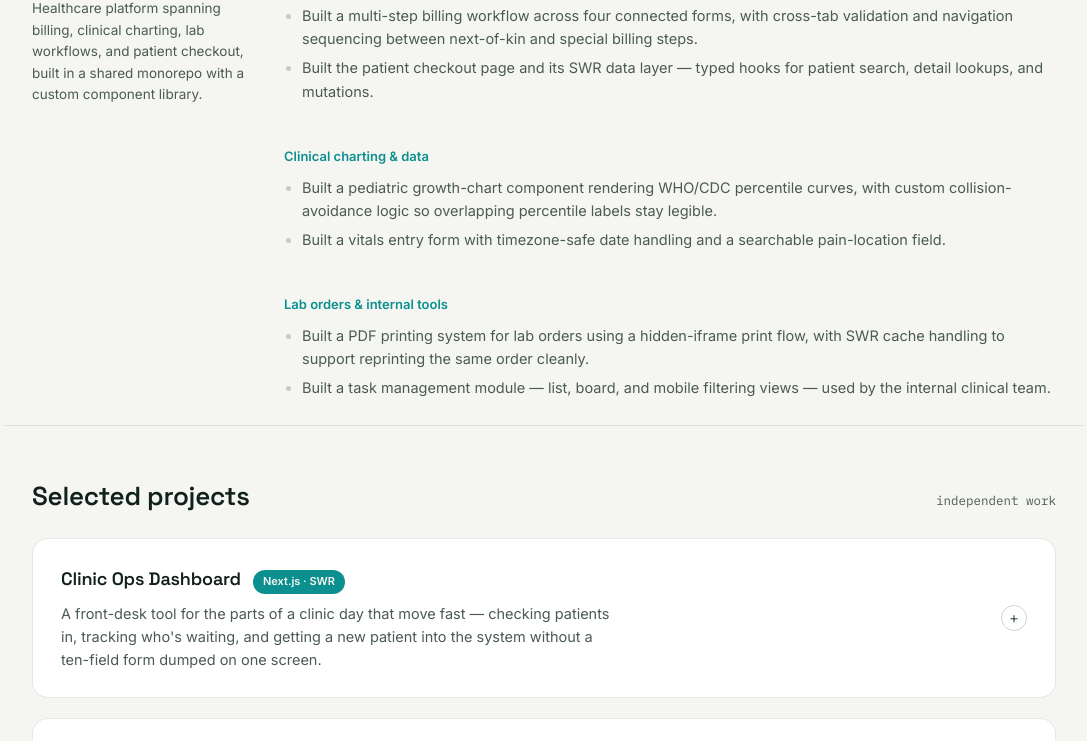
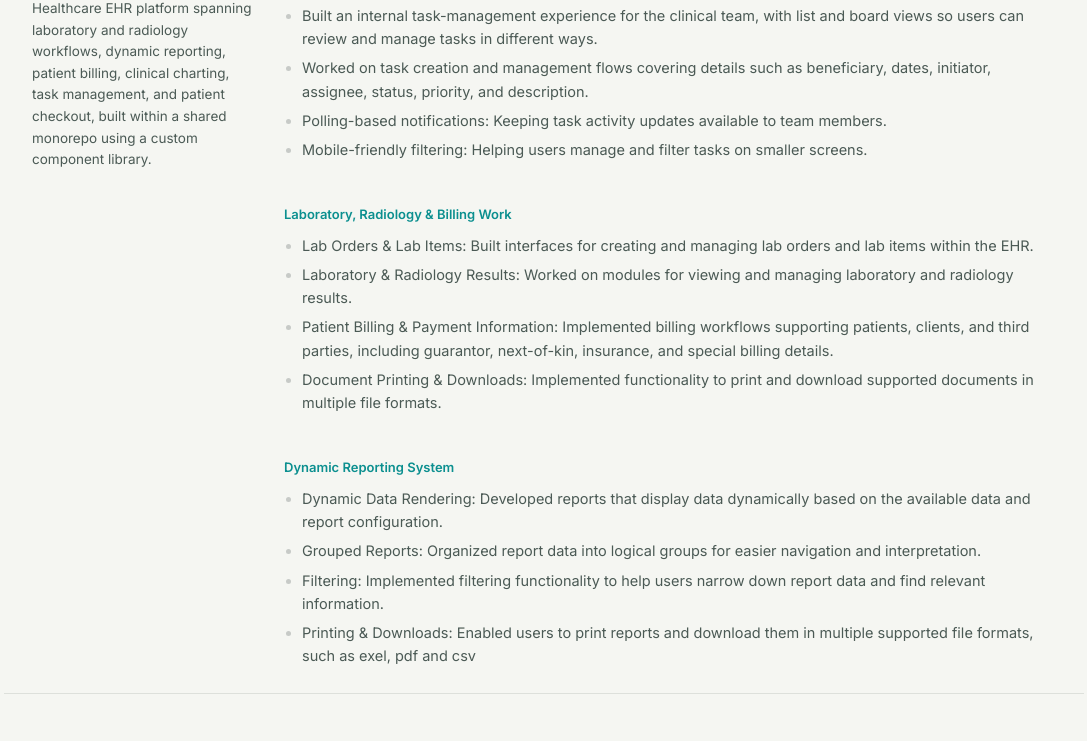
Before and after one commit to morayodev/New-portfolio, a plain HTML site: page index.html in a window 1280 px wide. Shown: the part 1331-2072 px from the top of the page, without its empty margins (96-1183 px from the left). Drawn offline with Linux system fonts and the light colour scheme.

Commit message:
added more details

```diff
--- a/index.html
+++ b/index.html
@@ -798,47 +798,55 @@
           <div class="work-role-meta">
             <h3>Frontend Engineer</h3>
             <p>
-              Healthcare platform spanning billing, clinical charting, lab workflows, and patient checkout, built in a
-              shared monorepo with a custom component library.
+     Healthcare EHR platform spanning laboratory and radiology workflows, dynamic reporting, patient billing, clinical charting, task management, and patient checkout, built within a shared monorepo using a custom component library.
             </p>
           </div>
           <div class="work-groups">
             <div class="work-group">
-              <p class="work-group-title">Billing &amp; checkout</p>
+              <p class="work-group-title">Task Management</p>
               <ul>
                 <li>
-                  Built a multi-step billing workflow across four connected forms, with cross-tab validation and
-                  navigation sequencing between next-of-kin and special billing steps.
+                  <!-- Built a multi-step billing workflow across four connected forms, with cross-tab validation and
+                  navigation sequencing between next-of-kin and special billing steps. -->
+
+                  Built an internal task-management experience for the clinical team, with list and board views so users can review and manage tasks in different ways.
                 </li>
                 <li>
-                  Built the patient checkout page and its SWR data layer — typed hooks for patient search, detail
-                  lookups, and mutations.
+        Worked on task creation and management flows covering details such as beneficiary, dates, initiator, assignee, status, priority, and description.
+
                 </li>
+                <li>Polling-based notifications: Keeping task activity updates available to team members.</li>
+                <li>Mobile-friendly filtering: Helping users manage and filter tasks on smaller screens.</li>
               </ul>
             </div>
             <div class="work-group">
-              <p class="work-group-title">Clinical charting &amp; data</p>
+              <p class="work-group-title">Laboratory, Radiology & Billing Work</p>
               <ul>
                 <li>
-                  Built a pediatric growth-chart component rendering WHO/CDC percentile curves, with custom
-                  collision-avoidance logic so overlapping percentile labels stay legible.
+              Lab Orders & Lab Items: Built interfaces for creating and managing lab orders and lab items within the EHR.
                 </li>
                 <li>
-                  Built a vitals entry form with timezone-safe date handling and a searchable pain-location field.
-                </li>
+Laboratory & Radiology Results: Worked on modules for viewing and managing laboratory and radiology results.                </li>
+<li>Patient Billing & Payment Information: Implemented billing workflows supporting patients, clients, and third parties, including guarantor, next-of-kin, insurance, and special billing details.
+</li>
+<li>Document Printing & Downloads: Implemented functionality to print and download supported documents in multiple file formats.</li>
               </ul>
             </div>
             <div class="work-group">
-              <p class="work-group-title">Lab orders &amp; internal tools</p>
+              <p class="work-group-title">Dynamic Reporting System</p>
               <ul>
-                <li>
+                <li>Dynamic Data Rendering: Developed reports that display data dynamically based on the available data and report configuration.</li>
+                <li>Grouped Reports: Organized report data into logical groups for easier navigation and interpretation.</li>
+                <li>Filtering: Implemented filtering functionality to help users narrow down report data and find relevant information.</li>
+                <li>Printing & Downloads: Enabled users to print reports and download them in multiple supported file formats, such as exel, pdf and csv</li>
+                <!-- <li>
                   Built a PDF printing system for lab orders using a hidden-iframe print flow, with SWR cache handling
                   to support reprinting the same order cleanly.
                 </li>
                 <li>
                   Built a task management module — list, board, and mobile filtering views — used by the internal
                   clinical team.
-                </li>
+                </li> -->
               </ul>
             </div>
           </div>
```
